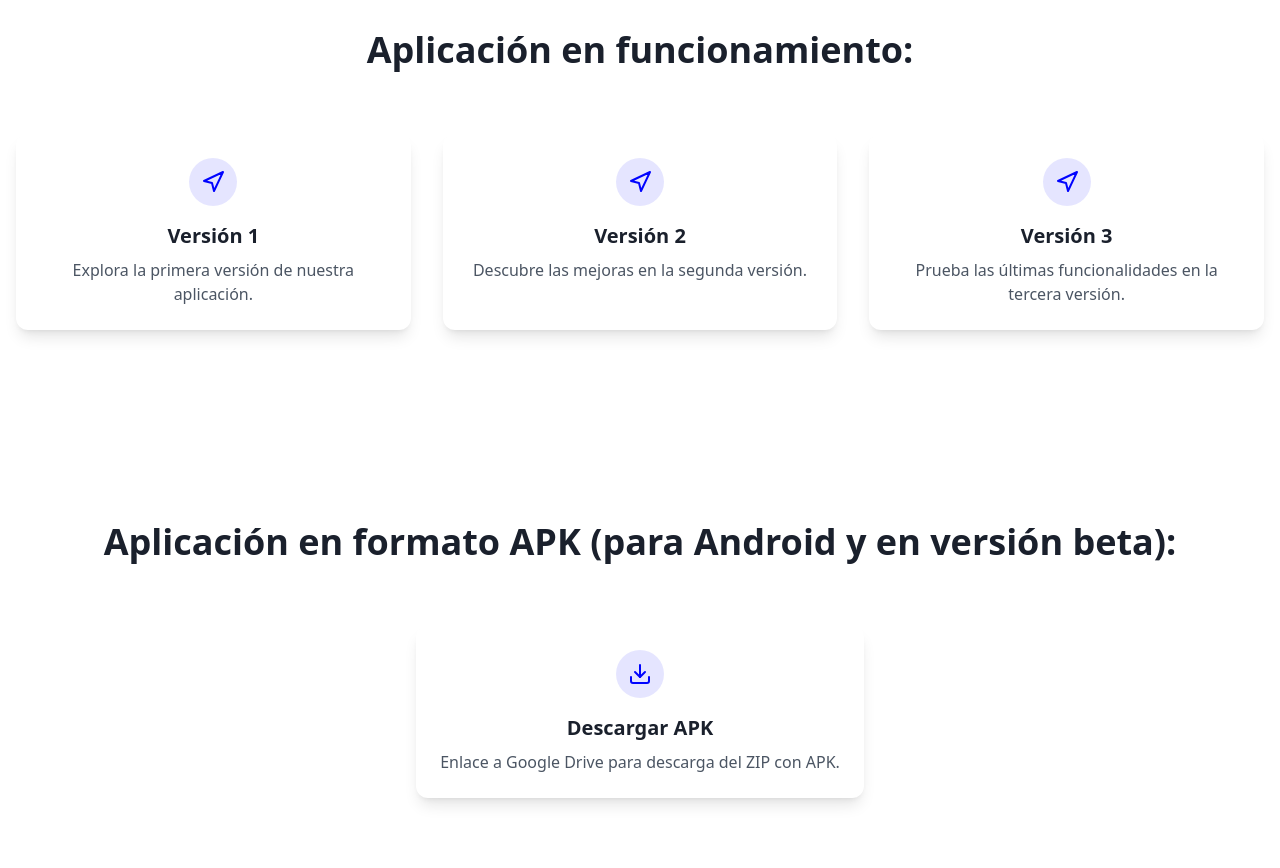
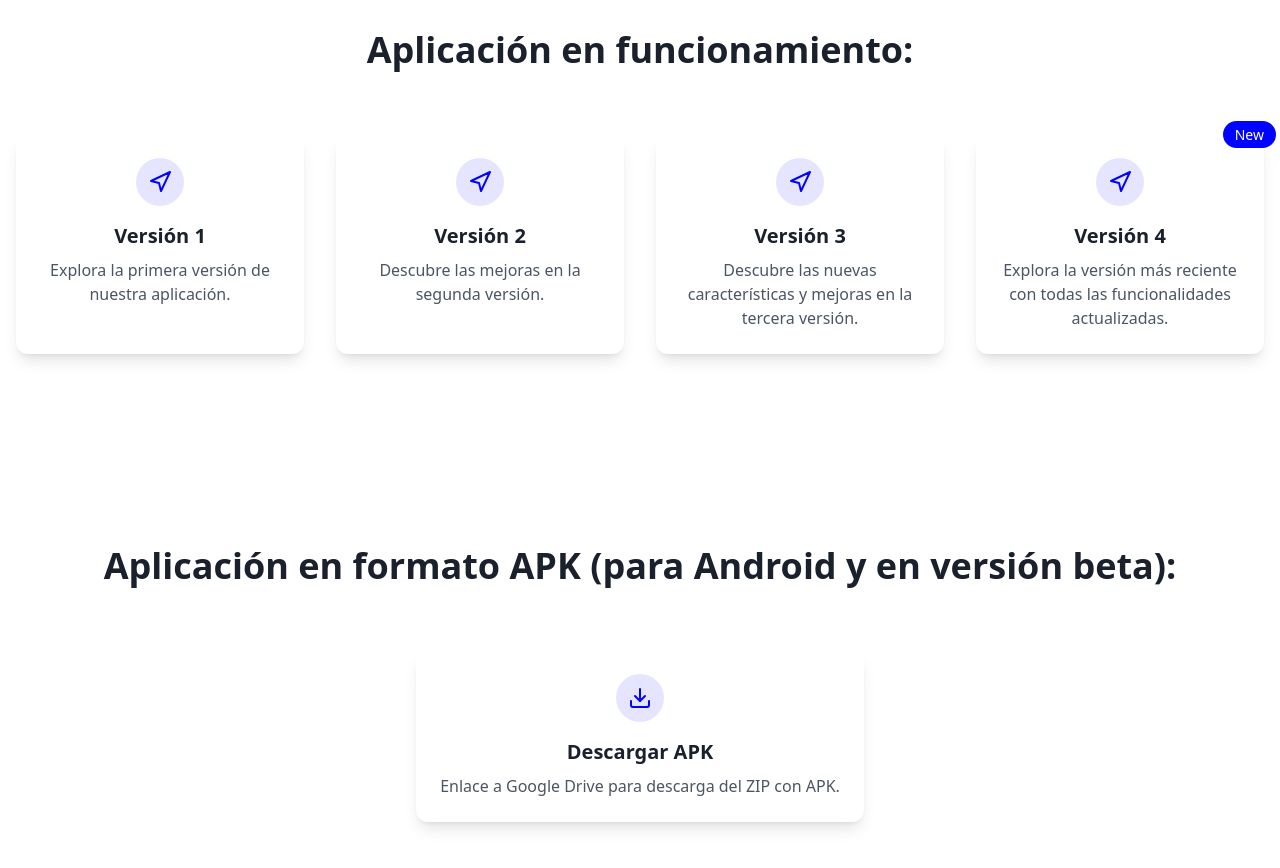
Before and after one commit to ISPP-Grupo-7/landing-page, a React (Vite) app: page / in a window 1280 px wide. Shown: the part 2360-3228 px from the top of the page. Built offline with nearby package versions, Linux system fonts and the light colour scheme.

Commit message:
feat(Index): añadir nueva versión de la app y ajustar el diseño de la cuadrícula
Se añade la nueva versión de la app (Versión 4) a la cuadrícula y se actualiza el diseño para mostrar 4 columnas. Además, se añade una etiqueta “Nuevo” a la última versión para mejorar su visibilidad.

```diff
--- a/src/pages/Index.tsx
+++ b/src/pages/Index.tsx
@@ -224,7 +224,7 @@ export default function Index() {
           <h2 className="text-3xl md:text-4xl font-bold text-center mb-16">
             Aplicación en funcionamiento:
           </h2>
-          <div className="grid md:grid-cols-3 gap-8">
+          <div className="grid md:grid-cols-4 gap-8 mx-auto">
             {[
               {
                 url: "https://app1.mapyourworld.es",
@@ -239,15 +239,25 @@ export default function Index() {
               {
                 url: "https://app3.mapyourworld.es",
                 title: "Versión 3",
-                description: "Prueba las últimas funcionalidades en la tercera versión.",
+                description: "Descubre las nuevas características y mejoras en la tercera versión.",
+              },
+              {
+                url: "https://app4.mapyourworld.es",
+                title: "Versión 4",
+                description: "Explora la versión más reciente con todas las funcionalidades actualizadas.",
               },
             ].map((app, index) => (
               <a
                 key={index}
                 href={app.url}
                 target="_blank"
-                className="block bg-white p-6 rounded-xl shadow-lg hover:shadow-xl transition-shadow text-center"
+                className="block bg-white p-6 rounded-xl shadow-lg hover:shadow-xl transition-shadow text-center relative"
               >
+                {index === 3 && (
+                  <div className="absolute -top-3 -right-3">
+                    <span className="px-3 py-1 rounded-full text-sm font-medium bg-[#0003ff] text-white">New</span>
+                  </div>
+                )}
                 <div className="w-12 h-12 rounded-full bg-primary/10 flex items-center justify-center mb-4 mx-auto">
                   <Navigation className="w-6 h-6 text-primary" />
                 </div>
```
